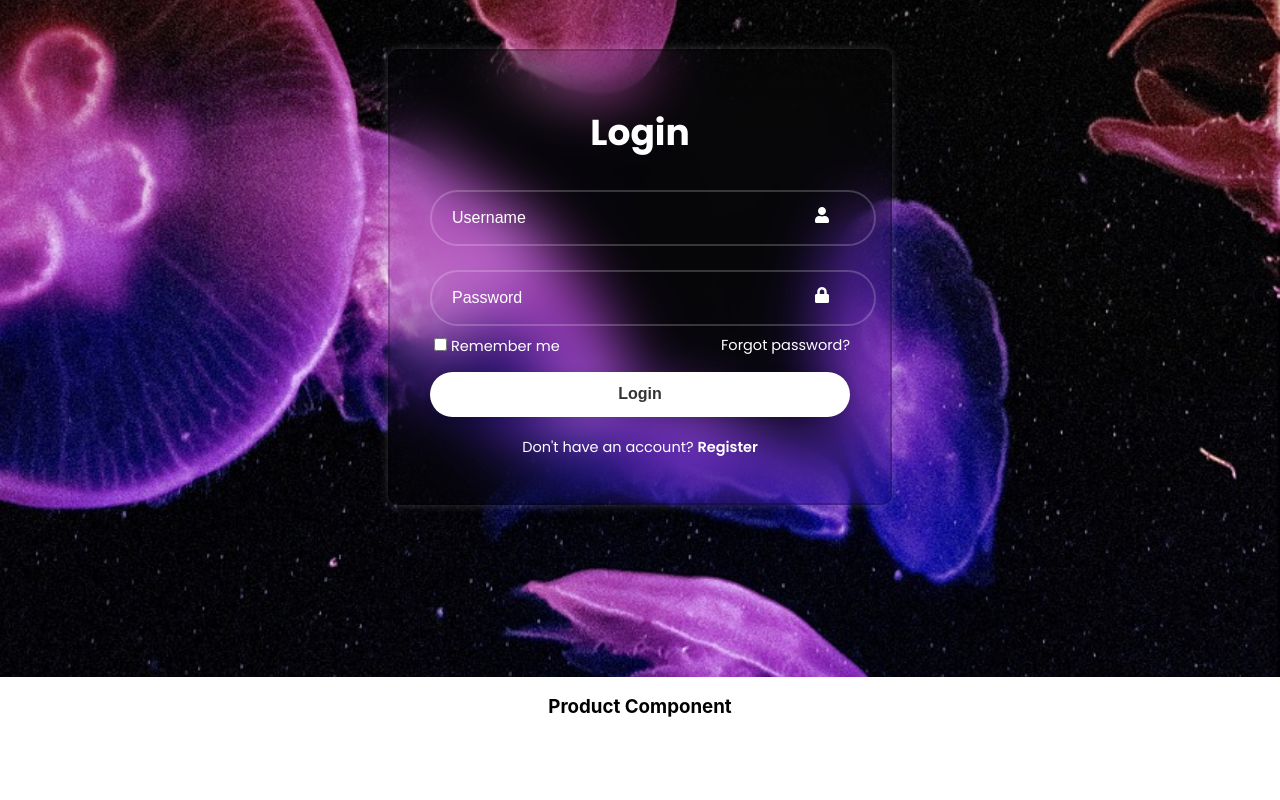
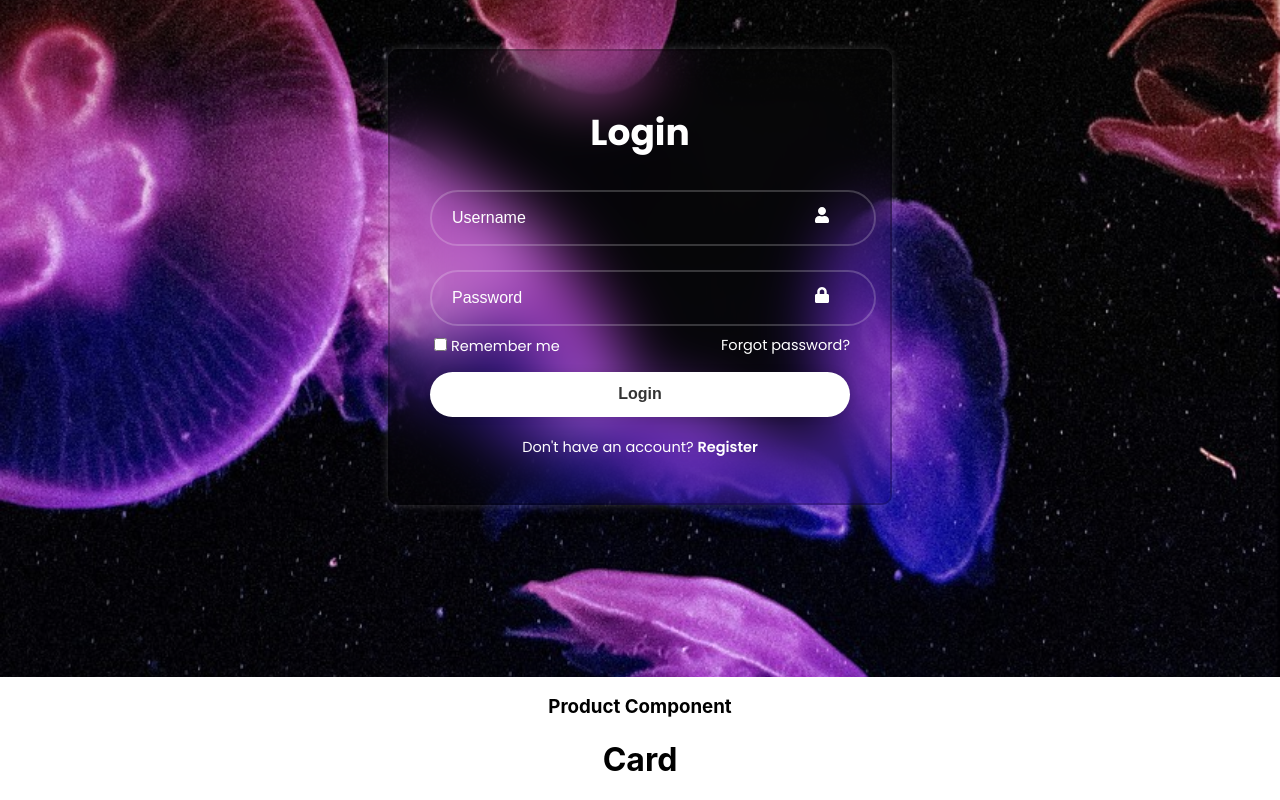
Before and after one commit to mickey55679/react-components-athletech, a React (Create React App) app: page / in a window 1280 px wide. Shown: the part 604-1404 px from the top of the page. Before the commit the page ends 1341 px from the top, so only its background shows below. Built offline with nearby package versions, Linux system fonts and the light colour scheme; a web font is replaced by a local one.

Commit message:
product cards

```diff
--- a/src/App.js
+++ b/src/App.js
@@ -2,7 +2,7 @@ import './App.css';
 import React from "react";
 import MyGallery from './Components/Gallery/MyGallery';
 import LoginForm from './Components/LoginForm/LoginForm';
-
+import ProductCard from './Components/ProductCard/ProductCard';
 
 
 
@@ -15,6 +15,7 @@ export default function MyApp() {
       <h2>Login Component</h2>
       <LoginForm />
       <h3>Product Component</h3>
+      <ProductCard />
     </div>
   );
 }
--- a/src/Components/ProductCard/ProductCard.js
+++ b/src/Components/ProductCard/ProductCard.js
@@ -0,0 +1,6 @@
+import './ProductCard.css';
+
+function ProductCard() {
+  return <h1>Card</h1>;
+}
+export default ProductCard;
```
Also changed, not shown: src/Components/ProductCard/ProductCard.css (added).
